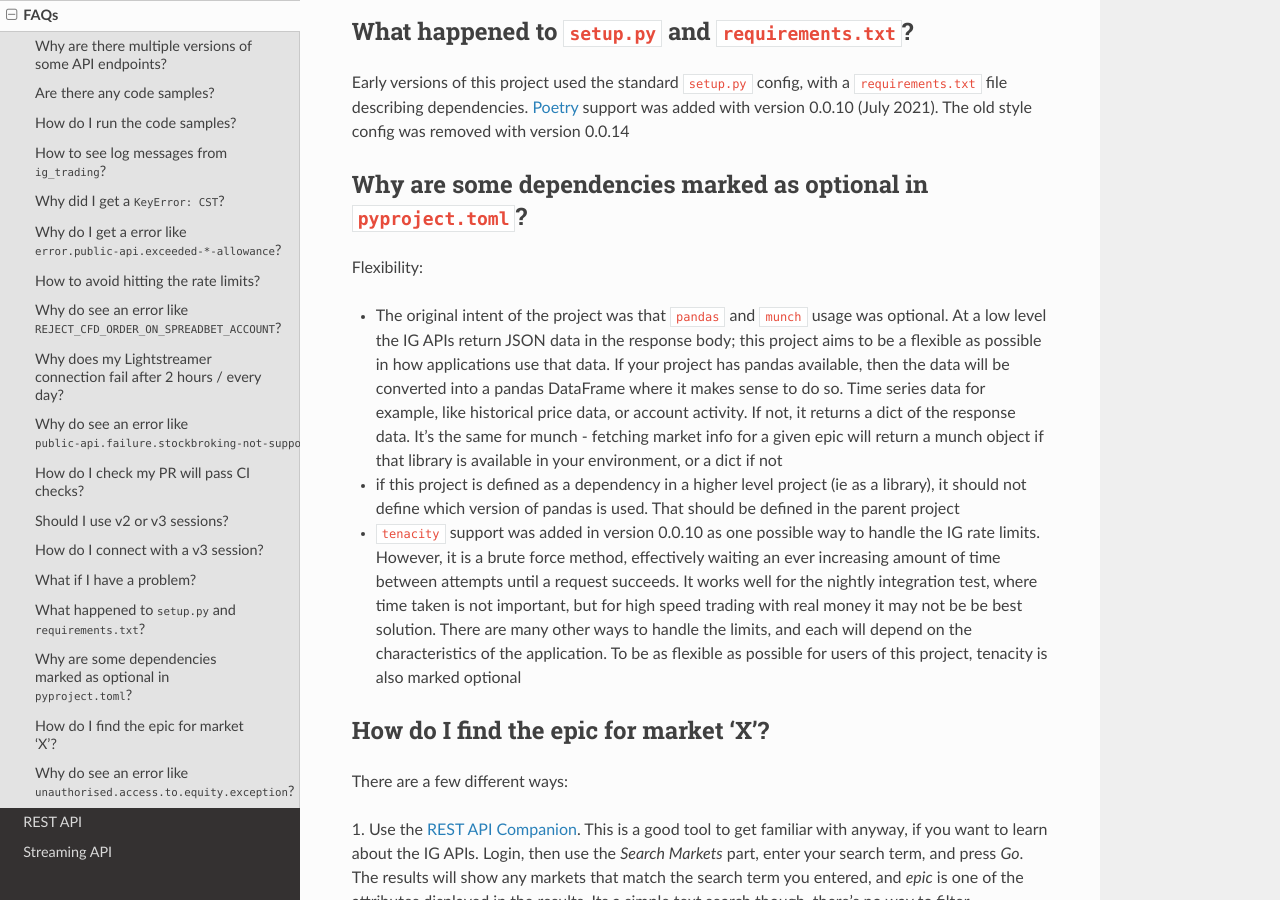
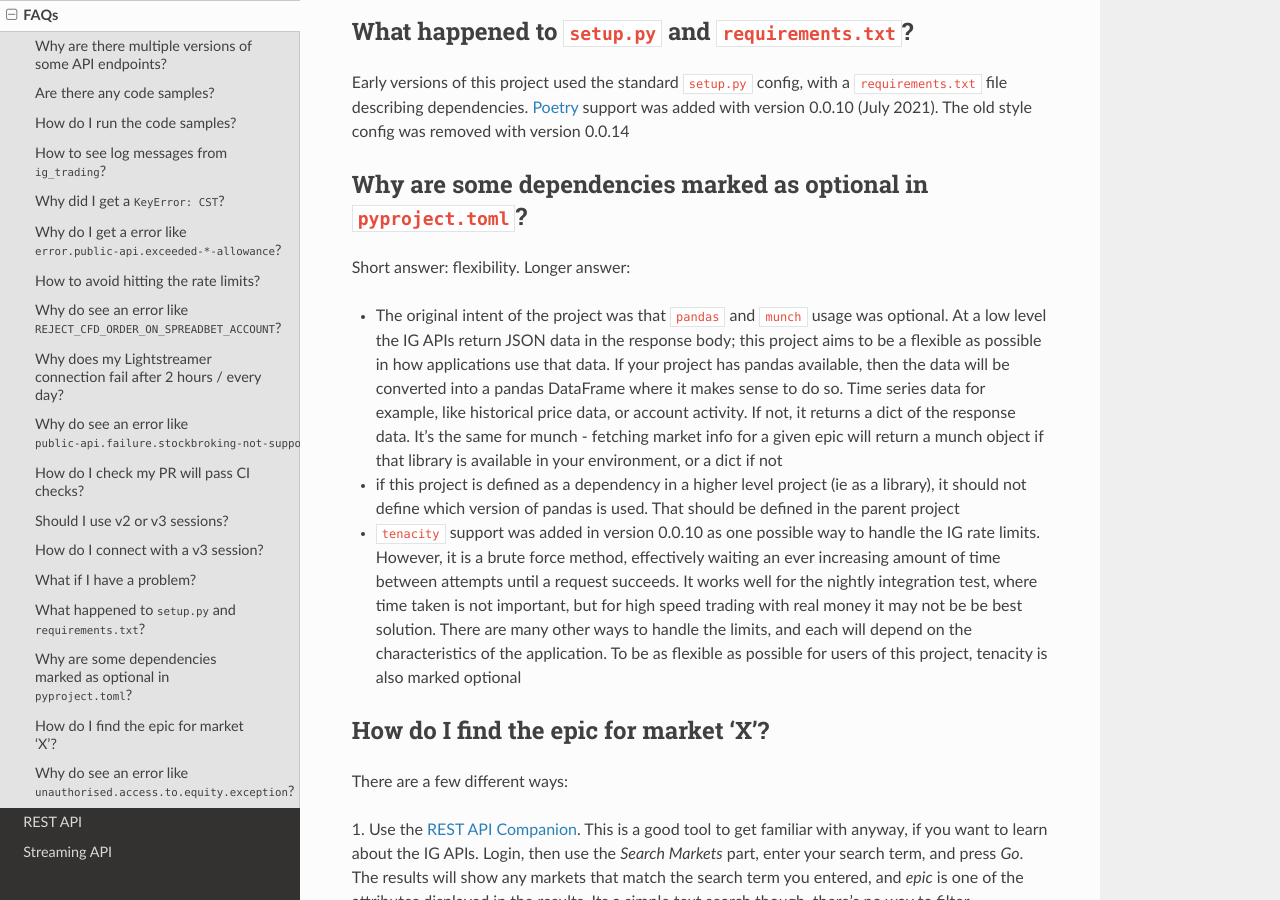
Before and after one commit to ig-python/trading-ig, a Sphinx documentation site: the page built from docs/source/faq.rst, in a window 1280 px wide and 900 px high, scrolled down 6192 px. Built offline with Sphinx 7.4.7 and the Read the Docs theme 2.0.0, drawn with Linux system fonts in a browser that asks for light colours.

Commit message:
better docs for optional deps

```diff
--- a/docs/source/faq.rst
+++ b/docs/source/faq.rst
@@ -281,7 +281,7 @@ support was added with version 0.0.10 (July 2021). The old style config was remo
 Why are some dependencies marked as optional in ``pyproject.toml``?
 -------------------------------------------------------------------
 
-Flexibility:
+Short answer: flexibility. Longer answer:
 
 * The original intent of the project was that ``pandas`` and ``munch`` usage was optional. At a low level the
   IG APIs return JSON data in the response body; this project aims to be a flexible as possible in how
```
